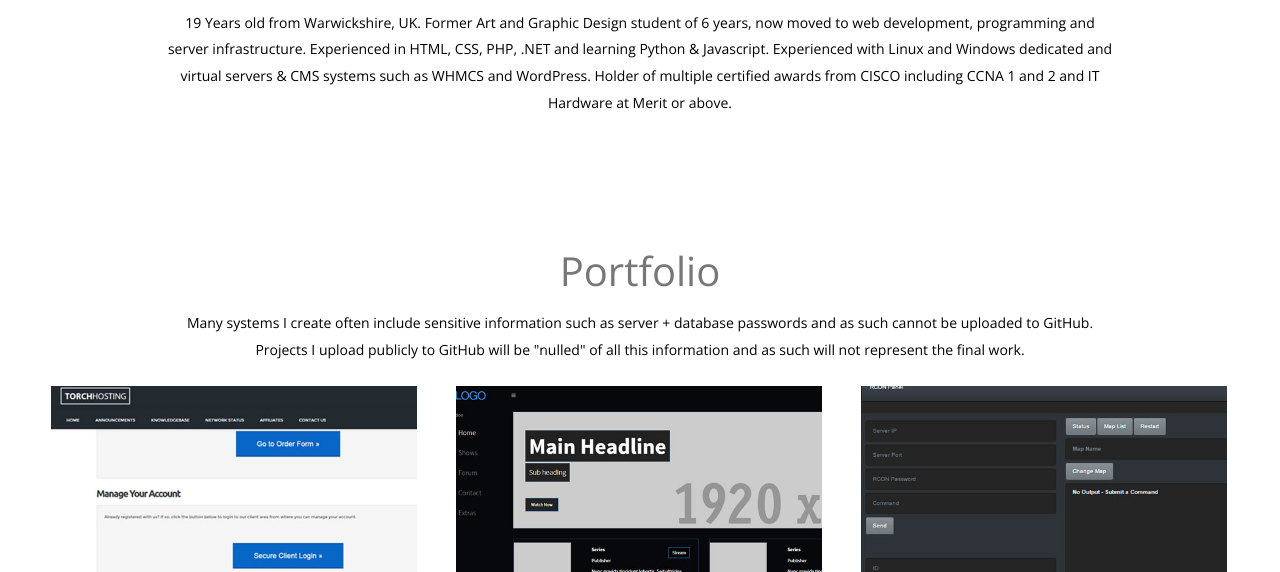
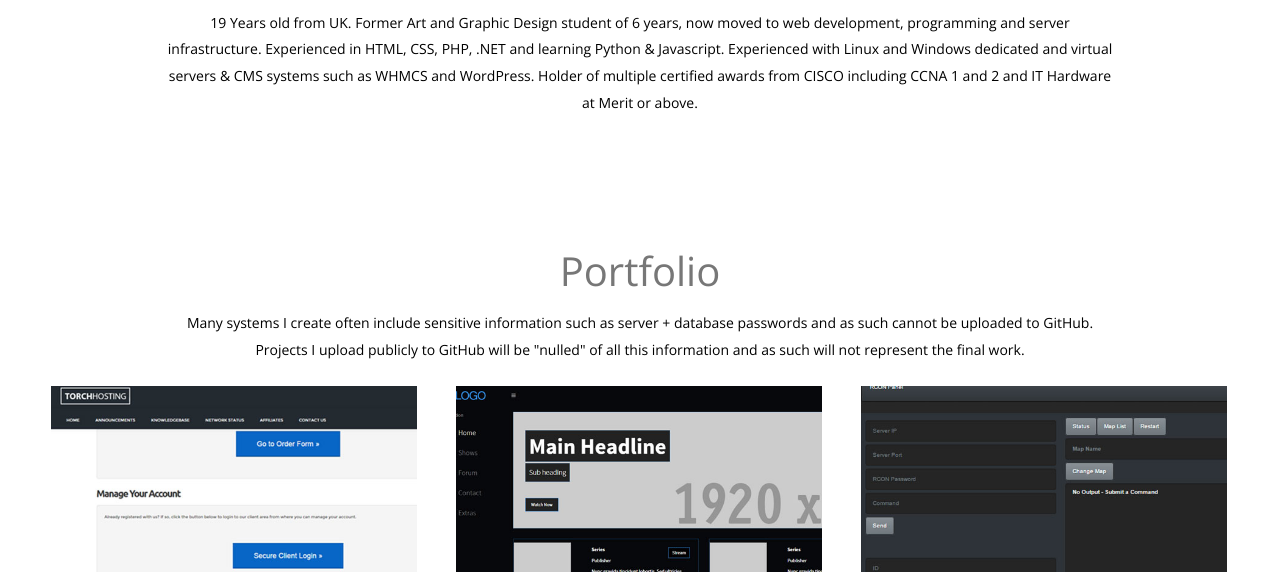
Before and after one commit to liamreed/liamreed.github.io, a plain HTML site: page index.html in a window 1280 px wide. Shown: the part 228-800 px from the top of the page. Drawn offline with nearby package versions, Linux system fonts and the light colour scheme; a script that the page names is missing.

Commit message:
Update index.html

```diff
--- a/index.html
+++ b/index.html
@@ -132,7 +132,7 @@
 	<div class="about" id="about">
 		<div class="wrap">
 			<h3>About Me</h3>
-			<p>19 Years old from Warwickshire, UK. Former Art and Graphic Design student of 6 years, now moved to web development, programming and server infrastructure. Experienced in HTML, CSS, PHP, .NET and learning Python & Javascript. Experienced with Linux and Windows dedicated and virtual servers & CMS systems such as WHMCS and WordPress. Holder of multiple certified awards from CISCO including CCNA 1 and 2 and IT Hardware at Merit or above. </p>
+			<p>19 Years old from UK. Former Art and Graphic Design student of 6 years, now moved to web development, programming and server infrastructure. Experienced in HTML, CSS, PHP, .NET and learning Python & Javascript. Experienced with Linux and Windows dedicated and virtual servers & CMS systems such as WHMCS and WordPress. Holder of multiple certified awards from CISCO including CCNA 1 and 2 and IT Hardware at Merit or above. </p>
 		</div>
 	</div>
 <div class="portfoli1" id="portfolio">
```
